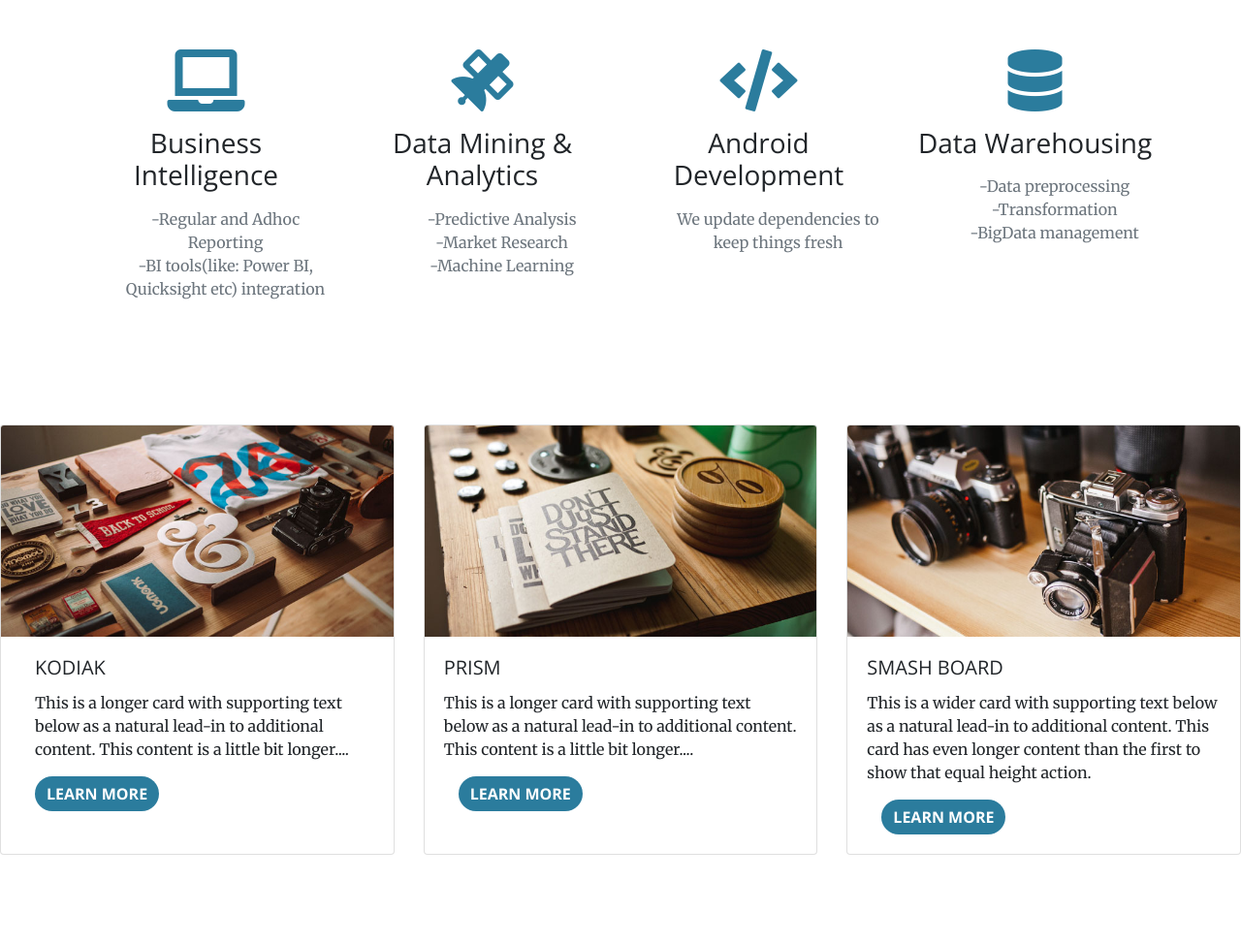
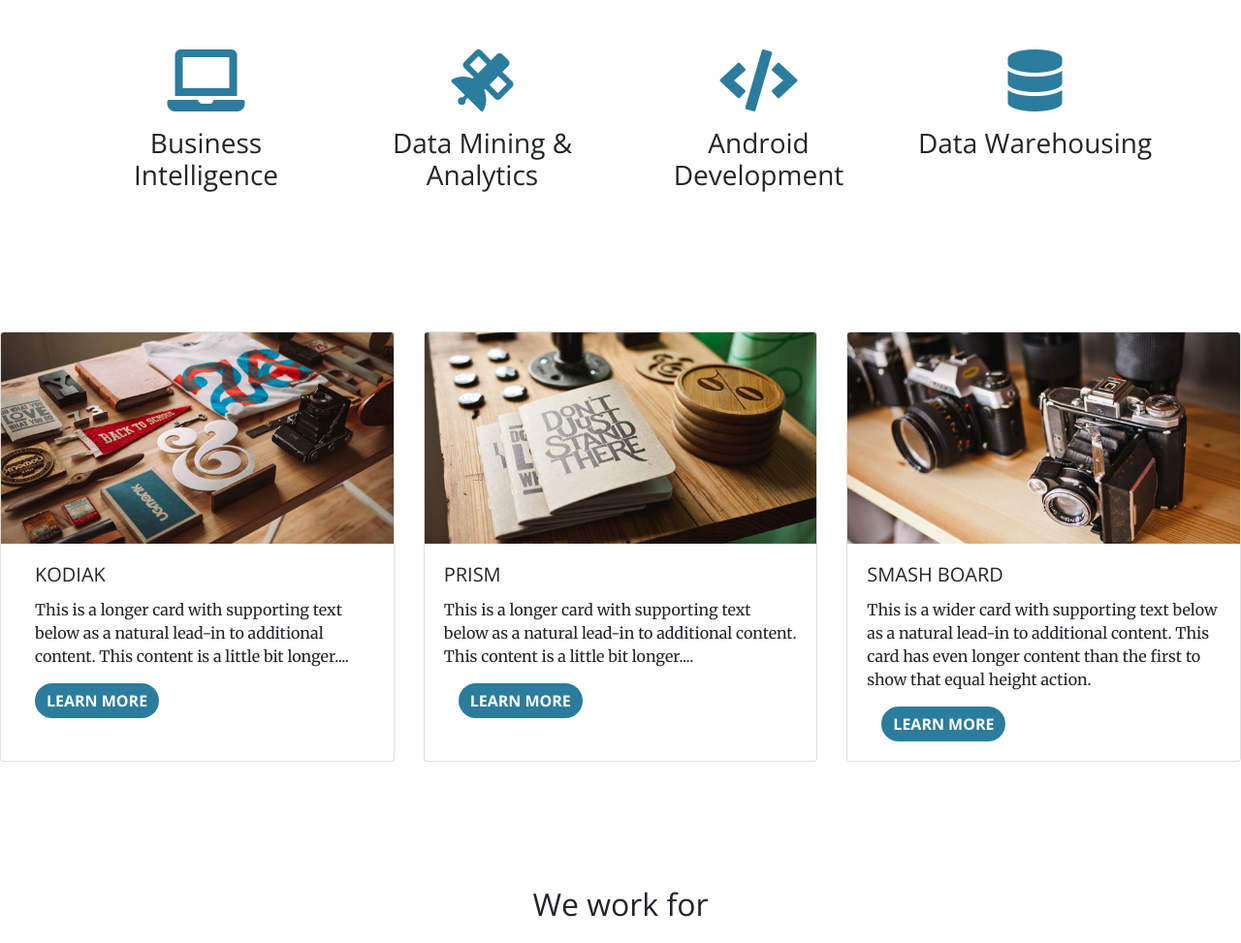
Before and after one commit to arif1454/v2, a plain HTML site: page index.html in a window 1280 px wide. Shown: the part 1488-2461 px from the top of the page at 97% size. Drawn offline with nearby package versions, Linux system fonts and the light colour scheme.

Commit message:
Remove list from services

```diff
--- a/index.html
+++ b/index.html
@@ -105,10 +105,10 @@
               <i class="fas fa-4x fa-laptop text-primary mb-3 sr-icon-1"></i>
               <h3 class="mb-3 sr-text-1">Business Intelligence</h3>
               <!-- <p class="text-muted mb-0 sr-text-1">-Regular and Adhoc Reporting -BI tools(like: Power BI, Quicksight etc) integration </p> -->
-              <ul class="text-muted mb-0 sr-text-3" style="list-style-type:none;">
-                      <li>-Regular and Adhoc Reporting</li>
-                      <li>-BI tools(like: Power BI, Quicksight etc) integration</li>
-              </ul>
+              <!-- <ul class="text-muted mb-0 sr-text-3" style="list-style-type:none;">
+                      <li>Regular and Adhoc Reporting</li>
+                      <li>BI tools(like: Power BI, Quicksight etc) integration</li>
+              </ul> -->
             </div>
           </div>
           <div class="col-lg-3 col-md-6 text-center">
@@ -116,11 +116,11 @@
               <i class="fas fa-4x fa-satellite text-primary mb-3 sr-icon-2"></i>
               <h3 class="mb-3 sr-text-2">Data Mining & Analytics</h3>
               <!-- <p class="text-muted mb-0 sr-text-2">-Predictive Analysis -Market Research -Machine Learning</p> -->
-              <ul class="text-muted mb-0 sr-text-3" style="list-style-type:none;">
-                      <li>-Predictive Analysis</li>
-                      <li>-Market Research</li>
-                      <li>-Machine Learning</li>
-              </ul>
+              <!-- <ul class="text-muted mb-0 sr-text-3" style="list-style-type:none;">
+                      <li>Predictive Analysis</li>
+                      <li>Market Research</li>
+                      <li>Machine Learning</li>
+              </ul> -->
             </div>
           </div>
           <div class="col-lg-3 col-md-6 text-center">
@@ -128,9 +128,9 @@
               <i class="fas fa-4x fa-code text-primary mb-3 sr-icon-3"></i>
               <h3 class="mb-3 sr-text-3">Android Development</h3>
               <!-- <p class="text-muted mb-0 sr-text-3">We update dependencies to keep things fresh.</p> -->
-              <ul class="text-muted mb-0 sr-text-3" style="list-style-type:none;">
+              <!-- <ul class="text-muted mb-0 sr-text-3" style="list-style-type:none;">
                       <li>We update dependencies to keep things fresh</li>
-              </ul>
+              </ul> -->
             </div>
           </div>
           <div class="col-lg-3 col-md-6 text-center">
@@ -139,10 +139,10 @@
               <h3 class="mb-3 sr-text-4">Data Warehousing</h3>
               <!-- <p class="text-muted mb-0 sr-text-4">-Data preprocessing -Transformation -BigData management </p> -->
               <ul class="text-muted mb-0 sr-text-3" style="list-style-type:none;">
-                      <li>-Data preprocessing</li>
-                      <li>-Transformation</li>
-                      <li>-BigData management</li>
-              </ul>
+                      <!-- <li>Data preprocessing</li>
+                      <li>Transformation</li>
+                      <li>BigData management</li>
+              </ul> -->
             </div>
           </div>
         </div>
```
